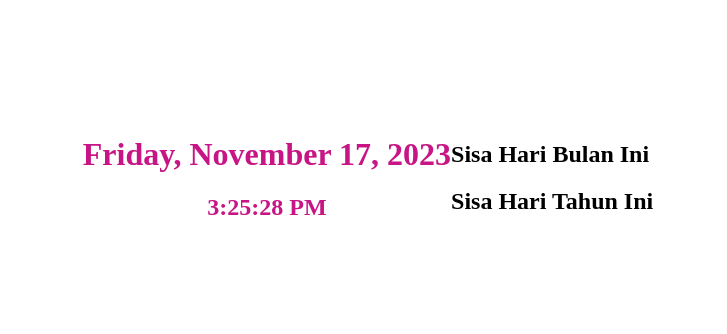
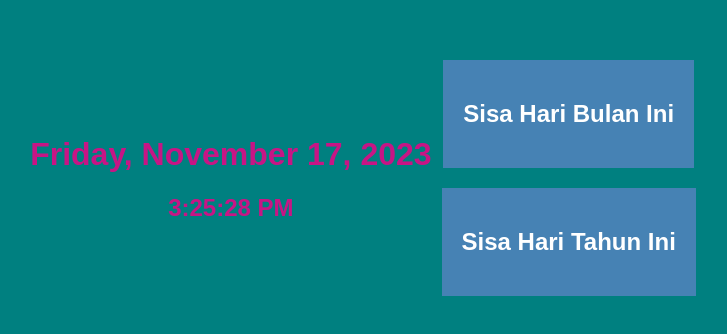
Before and after one commit to triasnugra/produktif.github.io, a plain HTML site: page index.html in a window 1280 px wide. Shown: the part 222-556 px from the top of the page, without its empty margins (272-999 px from the left). Drawn offline with Linux system fonts and the light colour scheme.

Commit message:
Update styles.css

```diff
--- a/styles.css
+++ b/styles.css
@@ -20,3 +20,31 @@ body {
   color: mediumvioletred;
   font-size: 24px;
 }
+
+body {
+  font-family: sans-serif;
+  margin: 0;
+  display: flex;
+  justify-content: center;
+  align-items: center;
+  height: 100vh;
+  background-color: teal; /* Warna latar belakang untuk teks bulan */
+}
+
+.countdown-container {
+  display: flex;
+  flex-direction: column;
+  align-items: center;
+}
+
+.countdown-section {
+  background-color: steelblue; /* Warna latar belakang untuk teks tahun */
+  color: white;
+  padding: 20px;
+  margin: 10px;
+  text-align: center;
+}
+
+.countdown {
+  font-size: 24px;
+}
```
